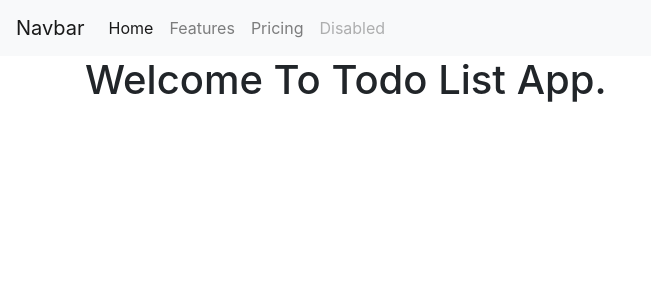
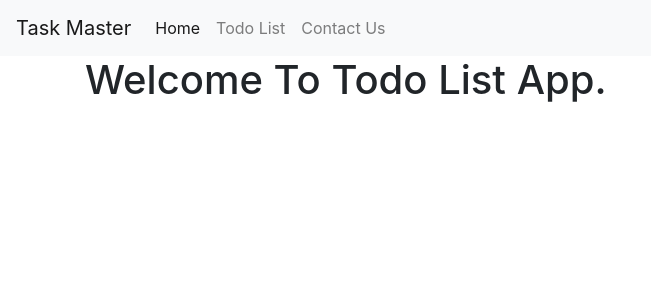
Before and after one commit to mzxz/task-master, a Django app: page /tasklist/ in a window 1280 px wide. Shown: the top 300 px of the page, without its empty margins (0-651 px from the left). Run offline with Django 3.2, Linux system fonts and the light colour scheme.

Commit message:
Tidy up todolist.html & rename pages name on the navbar

```diff
--- a/task/templates/todolist.html
+++ b/task/templates/todolist.html
@@ -13,16 +13,15 @@
   </head>
   <body>
     <nav class="navbar navbar-expand-lg navbar-light bg-light">
-        <a class="navbar-brand" href="#">Navbar</a>
+        <a class="navbar-brand" href="#">Task Master</a>
         <button class="navbar-toggler" type="button" data-toggle="collapse" data-target="#navbarNavAltMarkup" aria-controls="navbarNavAltMarkup" aria-expanded="false" aria-label="Toggle navigation">
           <span class="navbar-toggler-icon"></span>
         </button>
         <div class="collapse navbar-collapse" id="navbarNavAltMarkup">
           <div class="navbar-nav">
-            <a class="nav-link active" href="#">Home <span class="sr-only">(current)</span></a>
-            <a class="nav-link" href="#">Features</a>
-            <a class="nav-link" href="#">Pricing</a>
-            <a class="nav-link disabled">Disabled</a>
+            <a class="nav-link active" href="#">Home</a>
+            <a class="nav-link" href="#">Todo List</a>
+            <a class="nav-link" href="#">Contact Us</a>
           </div>
         </div>
       </nav>
@@ -30,14 +29,7 @@
         <h1>Welcome To Todo List App.</h1>
     </div>
 
-
-    <!-- Optional JavaScript; choose one of the two! -->
-
-    <!-- Option 1: jQuery and Bootstrap Bundle (includes Popper) -->
-    <!-- <script src="https://cdn.jsdelivr.net/npm/jquery@3.5.1/dist/jquery.slim.min.js" integrity="sha384-DfXdz2htPH0lsSSs5nCTpuj/zy4C+OGpamoFVy38MVBnE+IbbVYUew+OrCXaRkfj" crossorigin="anonymous"></script>
-    <script src="https://cdn.jsdelivr.net/npm/bootstrap@4.6.2/dist/js/bootstrap.bundle.min.js" integrity="sha384-Fy6S3B9q64WdZWQUiU+q4/2Lc9npb8tCaSX9FK7E8HnRr0Jz8D6OP9dO5Vg3Q9ct" crossorigin="anonymous"></script> -->
-
-    <!-- Option 2: Separate Popper and Bootstrap JS -->
+    <!-- jQuery, Separate Popper and Bootstrap JS -->
 
     <script src="https://cdn.jsdelivr.net/npm/jquery@3.5.1/dist/jquery.slim.min.js" integrity="sha384-DfXdz2htPH0lsSSs5nCTpuj/zy4C+OGpamoFVy38MVBnE+IbbVYUew+OrCXaRkfj" crossorigin="anonymous"></script>
     <script src="https://cdn.jsdelivr.net/npm/popper.js@1.16.1/dist/umd/popper.min.js" integrity="sha384-9/reFTGAW83EW2RDu2S0VKaIzap3H66lZH81PoYlFhbGU+6BZp6G7niu735Sk7lN" crossorigin="anonymous"></script>
```
